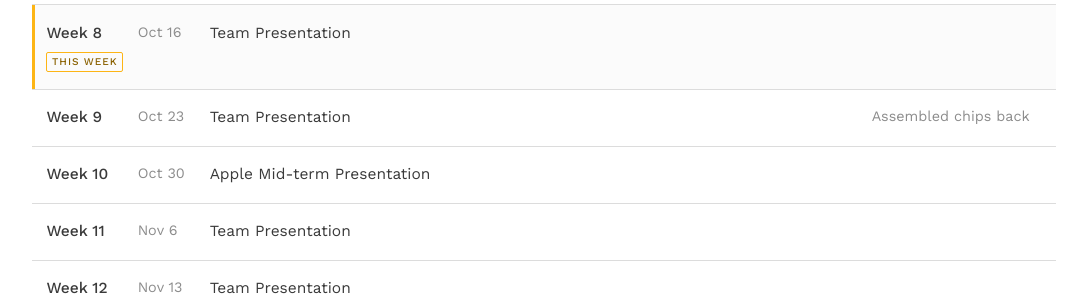
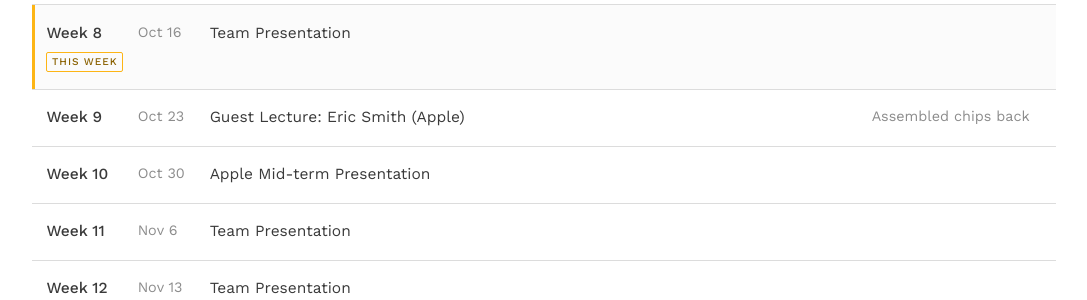
Before and after one commit to ucb-ee290c/ucb-ee290c.github.io, a Jekyll site: the page built from semesters/fa26/index.md, in a window 1280 px wide and 900 px high, scrolled down 1540 px. Shown: the part 152-452 px from the top of the window, without its empty margins (96-1183 px from the left). Built offline with Jekyll 4.4.1, drawn with Linux system fonts in a browser that asks for light colours.

Commit message:
Replace the Oct 23 team presentation with a guest lecture
Eric Smith from Apple.

Co-Authored-By: Claude Opus 5 <noreply@anthropic.com>

```diff
--- a/_data/fa26.yml
+++ b/_data/fa26.yml
@@ -175,7 +175,7 @@ weeks:
   - number: 9
     date: "Oct 23"
     start: "2026-10-19"
-    topic: "Team Presentation"
+    topic: "Guest Lecture: Eric Smith (Apple)"
     notes: "Assembled chips back"
 
   - number: 10
```
